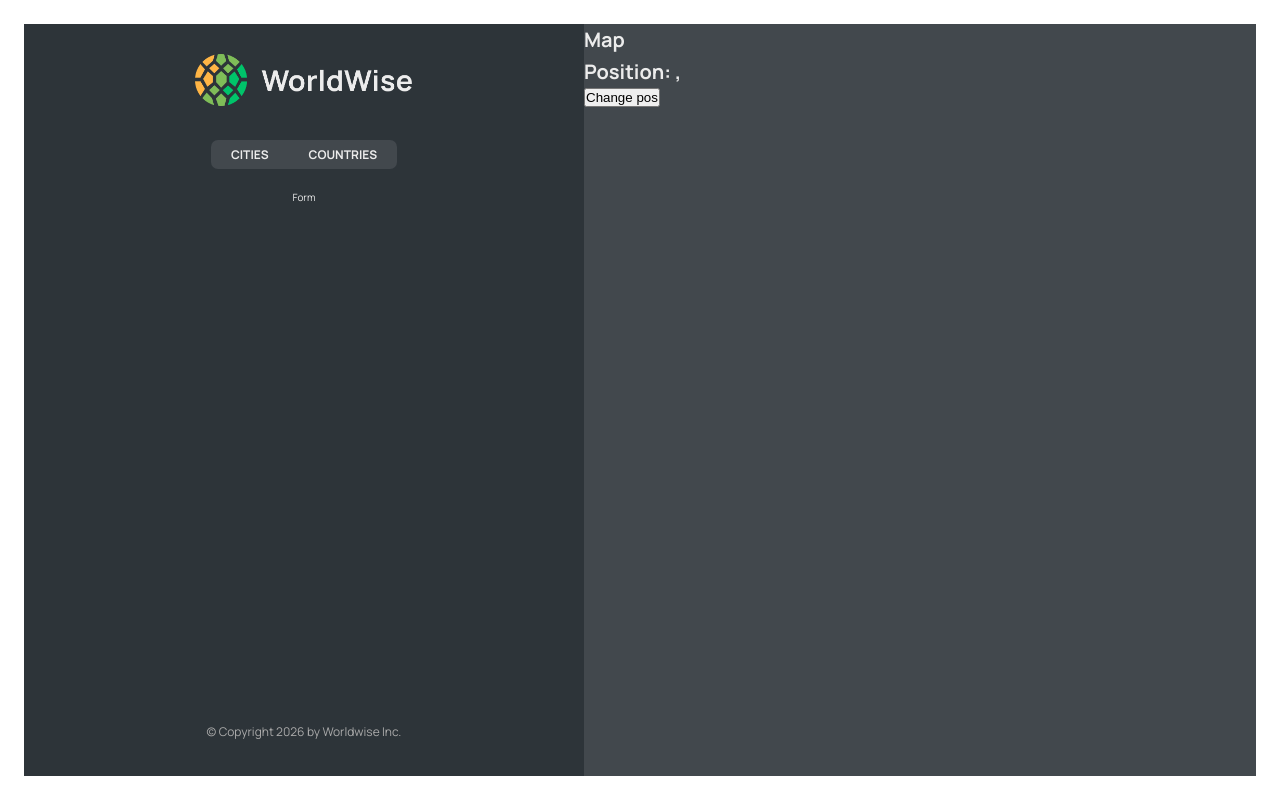
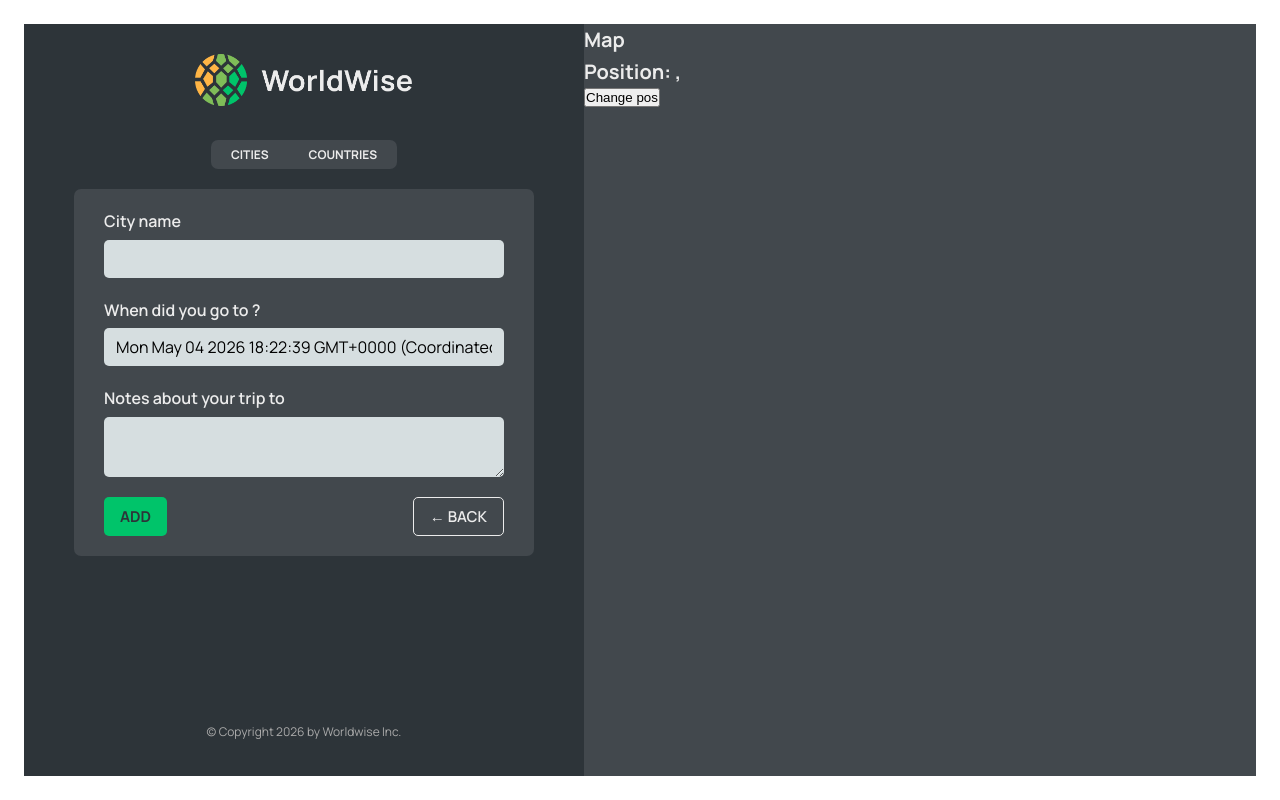
Before and after one commit to ephrem-ketachew/worldwise, a React (Vite) app: page /app/form in a window 1280 px wide. Built offline with nearby package versions, Linux system fonts and the light colour scheme; data requests are answered from the project's data file.

Commit message:
programmatic navigation with useNavigate

```diff
--- a/src/App.jsx
+++ b/src/App.jsx
@@ -10,6 +10,7 @@
 import CityList from "./components/CityList";
 import CountryList from "./components/CountryList";
 import City from "./components/City";
+import Form from "./components/Form";
 
 const BASE_URL = "http://localhost:9000";
 
@@ -53,7 +54,7 @@
             path="countries"
             element={<CountryList cities={cities} isLoading={isLoading} />}
           />
-          <Route path="form" element={<p>Form</p>} />
+          <Route path="form" element={<Form />} />
         </Route>
         <Route path="*" element={<PageNotFound />} />
       </Routes>
--- /dev/null
+++ b/src/components/Button.jsx
@@ -0,0 +1,11 @@
+import styles from "./Button.module.css";
+
+function Button({ children, onClick, type }) {
+  return (
+    <button onClick={onClick} className={`${styles.btn} ${styles[type]}`}>
+      {children}
+    </button>
+  );
+}
+
+export default Button;
--- a/src/components/Form.jsx
+++ b/src/components/Form.jsx
@@ -3,6 +3,8 @@
 import { useState } from "react";
 
 import styles from "./Form.module.css";
+import Button from "./Button";
+import { useNavigate } from "react-router-dom";
 
 export function convertToEmoji(countryCode) {
   const codePoints = countryCode
@@ -13,10 +15,14 @@
 }
 
 function Form() {
+  const navigate = useNavigate();
+
   const [cityName, setCityName] = useState("");
   const [country, setCountry] = useState("");
   const [date, setDate] = useState(new Date());
   const [notes, setNotes] = useState("");
+
+  console.log(country, setCountry);
 
   return (
     <form className={styles.form}>
@@ -49,8 +55,16 @@
       </div>
 
       <div className={styles.buttons}>
-        <button>Add</button>
-        <button>&larr; Back</button>
+        <Button type="primary">Add</Button>
+        <Button
+          type="back"
+          onClick={(e) => {
+            e.preventDefault();
+            navigate(-1);
+          }}
+        >
+          &larr; Back
+        </Button>
       </div>
     </form>
   );
--- a/src/components/Map.jsx
+++ b/src/components/Map.jsx
@@ -1,14 +1,15 @@
-import { useSearchParams } from "react-router-dom";
+import { useNavigate, useSearchParams } from "react-router-dom";
 import styles from "./Map.module.css";
 
 function Map() {
   const [searchParams, setSearchParams] = useSearchParams();
+  const navigate = useNavigate();
 
   console.log(setSearchParams);
   const lat = searchParams.get("lat");
   const lng = searchParams.get("lng");
   return (
-    <div className={styles.mapContainer}>
+    <div className={styles.mapContainer} onClick={() => navigate("form")}>
       <h1>Map</h1>
       <h1>
         Position: {lat}, {lng}
```
